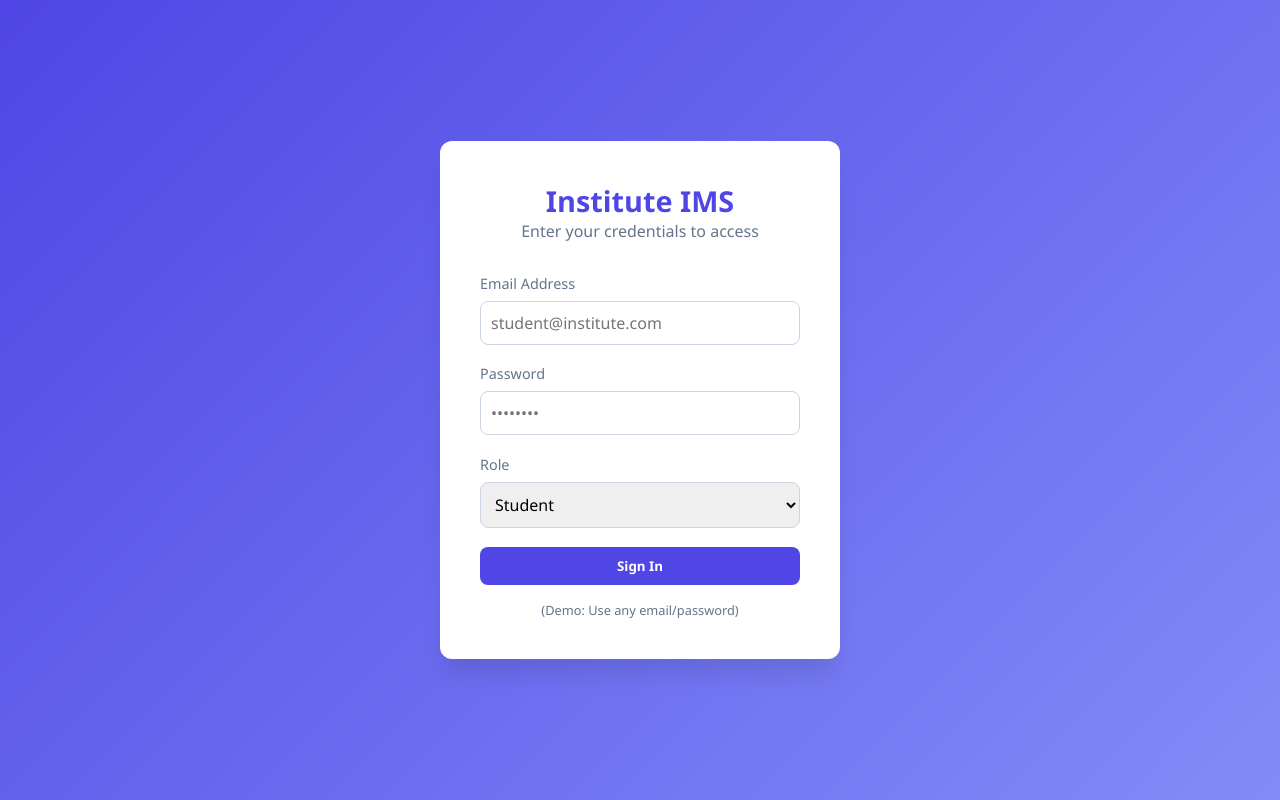
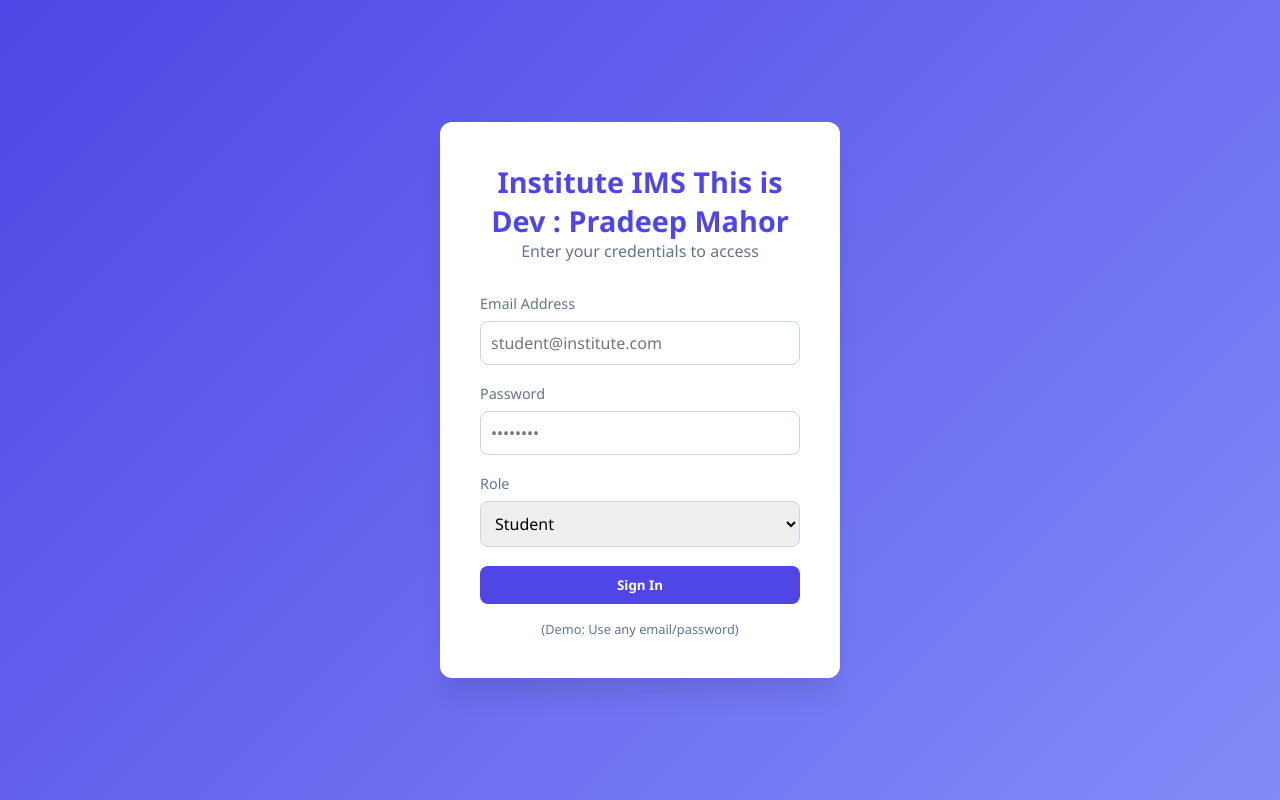
Before and after one commit to PradeepKMahor/PST-InstituteWebApp, a plain HTML site: page index.html in a window 1280 px wide. Drawn offline with Linux system fonts and the light colour scheme.

Commit message:
Update index.html

```diff
--- a/index.html
+++ b/index.html
@@ -123,7 +123,7 @@
     <section id="login-view">
         <div class="login-card">
             <div class="login-header">
-                <h2>Institute IMS</h2>
+                <h2>Institute IMS This is Dev : Pradeep Mahor</h2>
                 <p style="color:var(--text-light)">Enter your credentials to access</p>
             </div>
             <form id="login-form">
```
